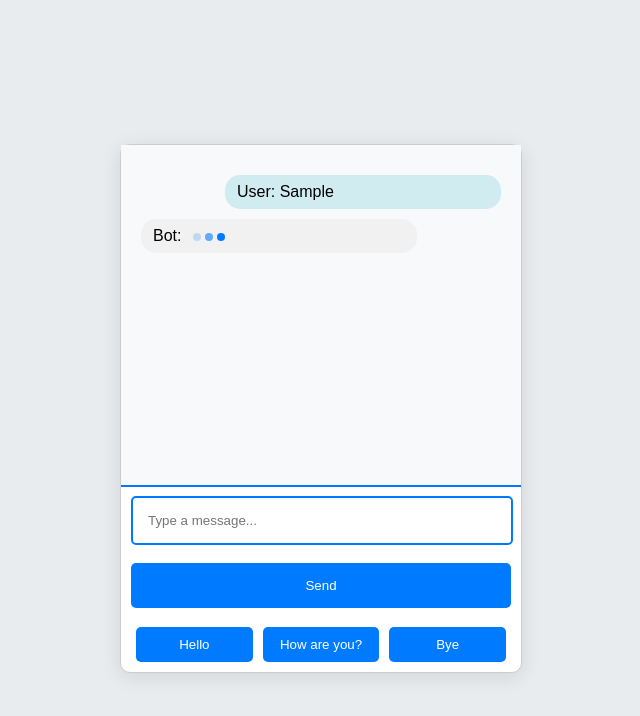
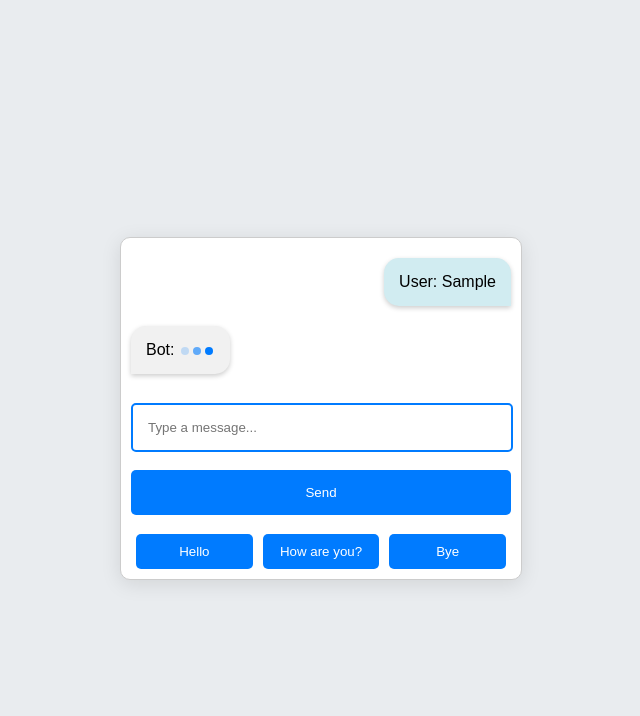
Before and after one commit to dhruvaltechen/chatbot, a plain HTML site: page index.html in a window 1280 px wide. Both pictures are taken after typing "Sample" into the empty fields and a click on the button "Send". Shown: the whole page, without its empty margins (319-959 px from the left). Drawn offline with Linux system fonts and the light colour scheme.

Commit message:
Update styles.css

```diff
--- a/styles.css
+++ b/styles.css
@@ -17,31 +17,77 @@ body {
     flex-direction: column;
 }
 
+
 .chat-box {
-    height: 300px;
-    padding: 20px;
-    overflow-y: auto;
-    border-bottom: 2px solid #007bff;
-    background-color: #f8f9fa;
+    display: flex;
+    flex-direction: column;
+    max-height: 400px; /* Adjust height as needed */
+    overflow-y: auto; /* Enable scrolling */
+    padding: 10px; /* Add padding for better spacing */
 }
+
 .chat-box p {
     margin: 10px 0;
-    padding: 8px 12px;
-    border-radius: 15px;
+    padding: 12px 15px;
+    border-radius: 15px; /* General border radius for all corners */
     max-width: 70%; /* Limit width to 70% */
+    position: relative; /* Required for positioning the pseudo-element */
+    display: flex; /* Use flexbox to align items */
+    align-items: center; /* Center items vertically */
+    font-size: 16px; /* Adjust font size */
+    transition: transform 0.2s ease, box-shadow 0.2s ease; /* Smooth transition */
+}
+
+.user-icon, .bot-icon {
+    margin-right: 10px; /* Space between icon and text */
+    font-size: 20px; /* Adjust icon size */
 }
 
 .chat-box p:nth-child(odd) {
     background-color: #d1ecf1; /* Light blue for user messages */
     align-self: flex-start; /* Align user messages to the left */
     margin-left: auto; /* Push user messages to the left */
+    border-bottom-right-radius: 0; /* Square bottom right corner */
+    box-shadow: 0 2px 5px rgba(0, 0, 0, 0.2); /* Add shadow for depth */
 }
 
 .chat-box p:nth-child(even) {
     background-color: #f1f1f1; /* Light gray for bot messages */
     align-self: flex-end; /* Align bot messages to the right */
     margin-right: auto; /* Push bot messages to the right */
+    border-bottom-left-radius: 0; /* Square bottom left corner */
+    box-shadow: 0 2px 5px rgba(0, 0, 0, 0.2); /* Add shadow for depth */
 }
+
+/* Hover effect for interactivity */
+.chat-box p:hover {
+    transform: translateY(-2px); /* Slight lift on hover */
+    box-shadow: 0 4px 10px rgba(0, 0, 0, 0.3); /* Deeper shadow on hover */
+}
+
+.chat-box p:nth-child(even)::after {
+    left: auto; /* Reset for bot messages */
+    right: 10px; /* Position for bot messages */
+    margin-right: -5px; /* Center the triangle */
+    border-color: transparent transparent #f1f1f1 transparent; /* Triangle color matches bot message */
+}
+
+/* Additional styles for better readability */
+.chat-box p {
+    font-family: 'Arial', sans-serif; /* Use a clean font */
+    line-height: 1.5; /* Increase line height for readability */
+    word-wrap: break-word; /* Ensure long words break */
+}
+
+
+
+.chat-box p:nth-child(even)::after {
+    left: auto; /* Reset for bot messages */
+    right: 10px; /* Position for bot messages */
+    margin-right: -5px; /* Center the triangle */
+    border-color: transparent transparent #f1f1f1 transparent; /* Triangle color matches bot message */
+}
+
 input[type="text"] {
     width: 87%;
     padding: 15px;
```
